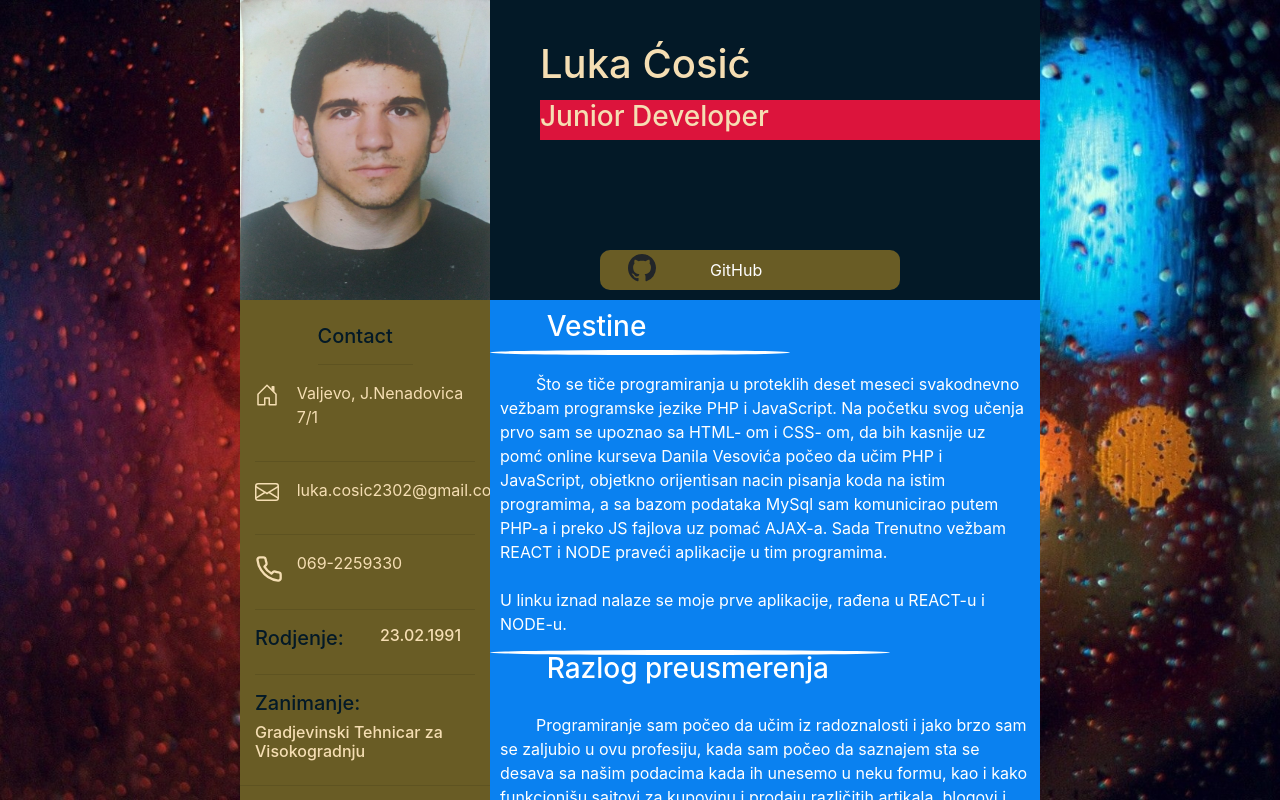
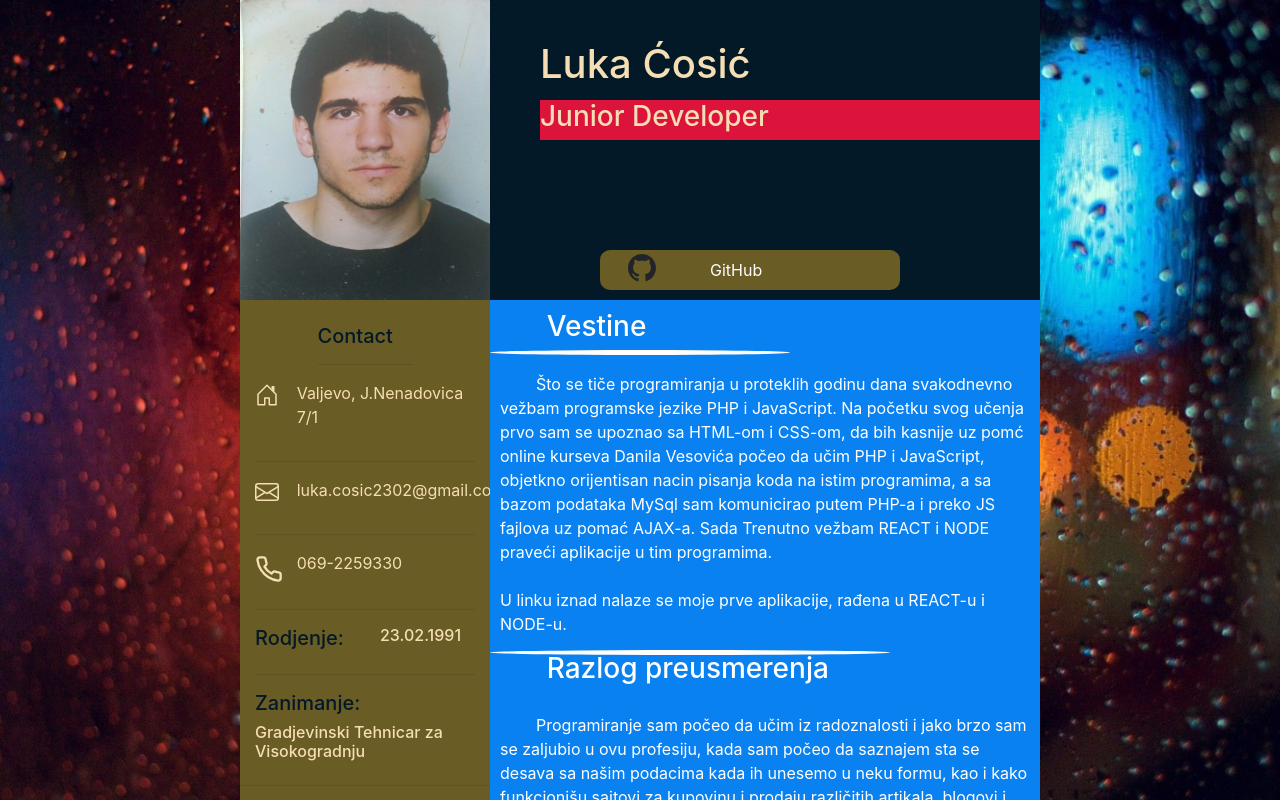
Before and after one commit to Luka-cosic/CV, a React (Create React App) app: page / in a window 1280 px wide. Shown: the top 800 px of the page. Built offline with nearby package versions, Linux system fonts and the light colour scheme.

Commit message:
first commit

```diff
--- a/src/App.js
+++ b/src/App.js
@@ -102,9 +102,9 @@ function App() {
                     <div className="linija"></div>
                 </div>
                 <p className="text">&nbsp;&nbsp;&nbsp;&nbsp;&nbsp;&nbsp;&nbsp; Što se tiče programiranja u
-                proteklih deset meseci svakodnevno vežbam programske jezike PHP  i JavaScript.
+                proteklih godinu dana svakodnevno vežbam programske jezike PHP  i JavaScript.
                 Na početku svog učenja prvo sam
-                 se upoznao sa HTML- om i CSS- om, da bih kasnije uz pomć online kurseva Danila
+                 se upoznao sa HTML-om i CSS-om, da bih kasnije uz pomć online kurseva Danila
                 Vesovića počeo da učim PHP i JavaScript, objetkno orijentisan nacin pisanja koda na istim
                  programima, a sa bazom podataka MySql sam komunicirao putem PHP-a i preko JS fajlova uz
                   pomać  AJAX-a.
```
